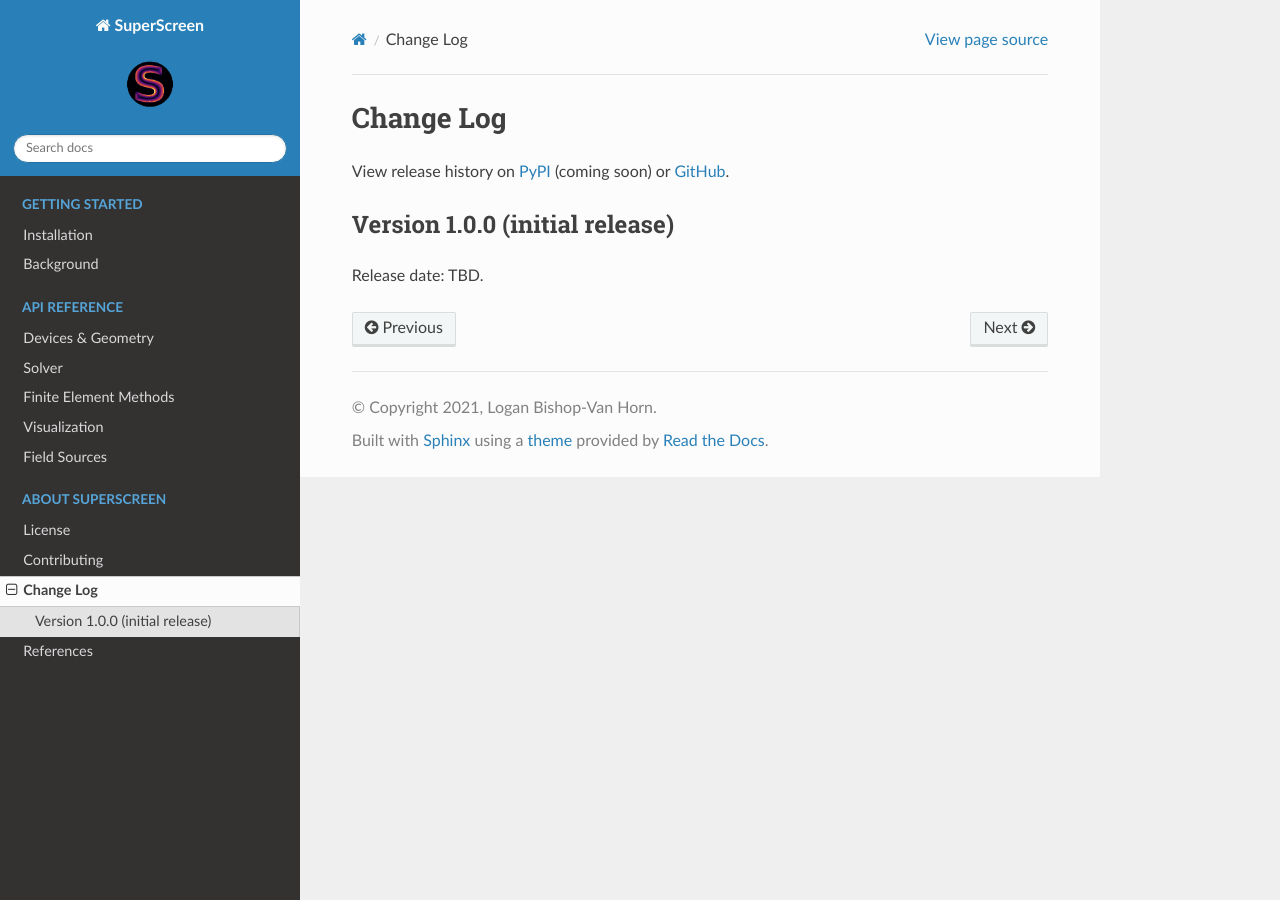
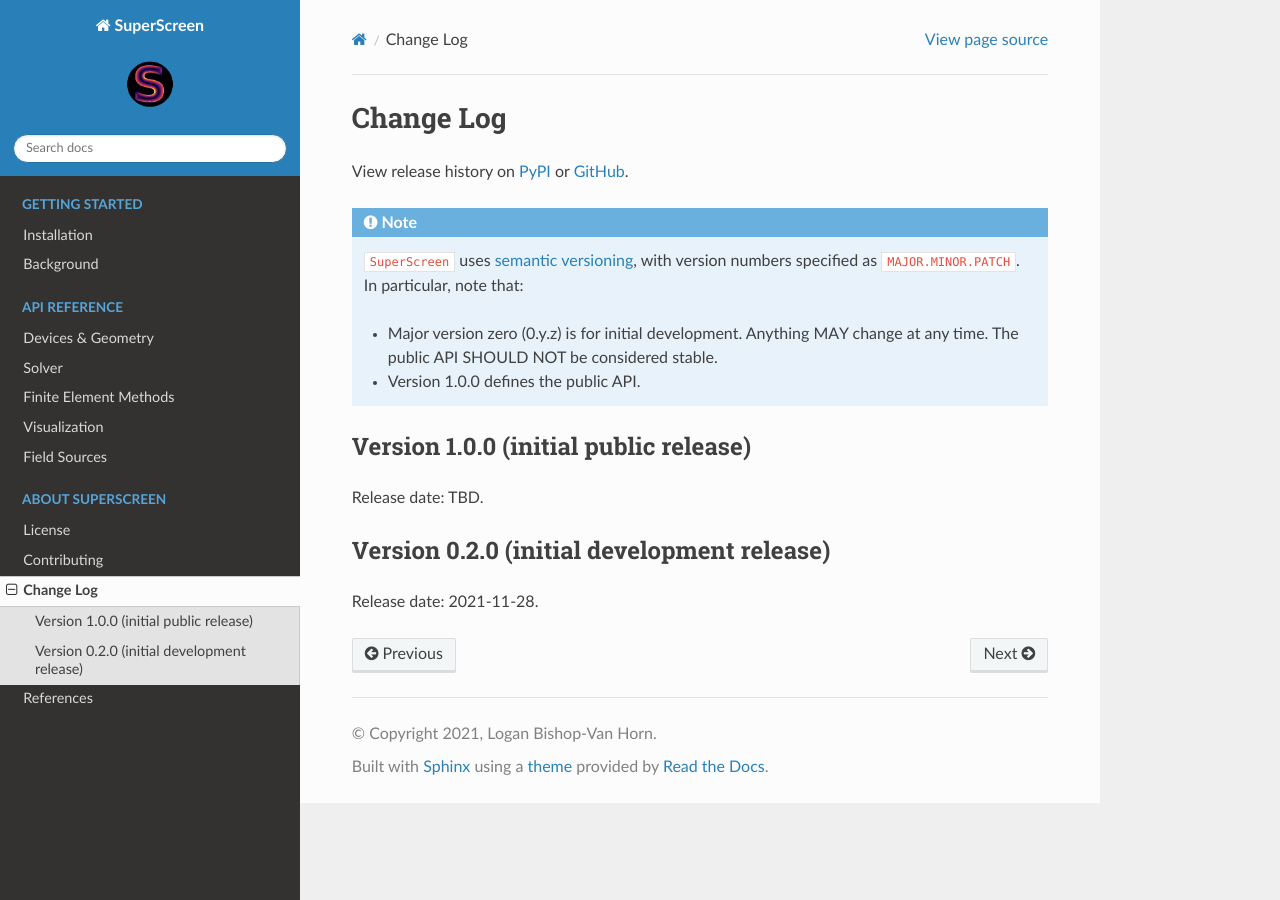
Before and after one commit to loganbvh/superscreen, a Sphinx documentation site: the page built from docs/about/changelog.rst, in a window 1280 px wide. Built offline with Sphinx 7.4.7 and the Read the Docs theme 2.0.0, drawn with Linux system fonts in a browser that asks for light colours; pages that are not in the unit, such as notebooks, are missing from menus.

Commit message:
Update docs

```diff
--- a/docs/about/changelog.rst
+++ b/docs/about/changelog.rst
@@ -2,10 +2,24 @@
 Change Log
 **********
 
-View release history on `PyPI <https://pypi.org/project/superscreen/#history>`_ (coming soon)
+View release history on `PyPI <https://pypi.org/project/superscreen/#history>`_
 or `GitHub <https://github.com/loganbvh/superscreen/releases>`_.
 
-Version 1.0.0 (initial release)
--------------------------------
+.. note::
+
+    ``SuperScreen`` uses `semantic versioning <https://semver.org/>`_, with version numbers specified as
+    ``MAJOR.MINOR.PATCH``. In particular, note that:
+
+    - Major version zero (0.y.z) is for initial development. Anything MAY change at any time.
+      The public API SHOULD NOT be considered stable.
+    - Version 1.0.0 defines the public API.
+
+Version 1.0.0 (initial public release)
+--------------------------------------
 
 Release date: TBD.
+
+Version 0.2.0 (initial development release)
+-------------------------------------------
+
+Release date: 2021-11-28.
--- a/setup.py
+++ b/setup.py
@@ -24,9 +24,7 @@
 
 from setuptools import setup, find_packages
 
-DESCRIPTION = (
-    "SuperScreen: simulate Meissner screening in multiplanar superconducting devices."
-)
+DESCRIPTION = "SuperScreen: simulate Meissner screening in 2D superconducting devices."
 LONG_DESCRIPTION = __doc__
 
 NAME = "superscreen"
```
Also changed, not shown: README.md (+2 -2 lines), docs/installation.rst (+5 -5 lines).
